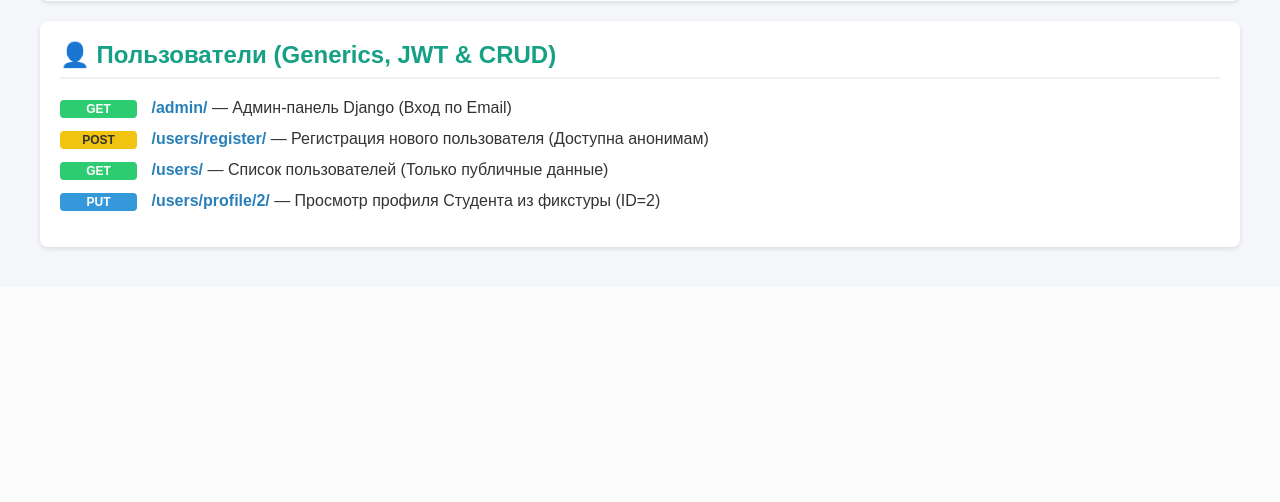
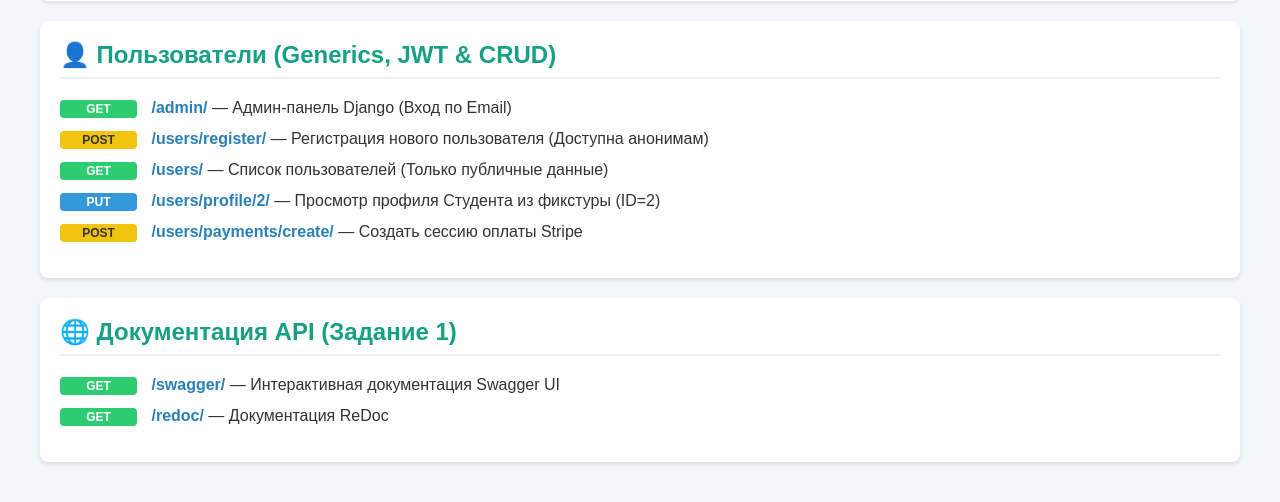
Before and after one commit to MajorDiana2003/drf_materials_project, a Django app: page / in a window 1280 px wide. Shown: the part 572-1074 px from the top of the page. Before the commit the page ends 823 px from the top, so only its background shows below. Run offline with Django 5.2, Linux system fonts and the light colour scheme.

Commit message:
Дз 32_2

```diff
--- a/config/settings.py
+++ b/config/settings.py
@@ -2,6 +2,7 @@ import os
 from pathlib import Path
 from dotenv import load_dotenv
 from datetime import timedelta
+import stripe
 
 # Build paths inside the project like this: BASE_DIR / 'subdir'.
 BASE_DIR = Path(__file__).resolve().parent.parent
@@ -13,7 +14,8 @@ load_dotenv(os.path.join(BASE_DIR, '.env'))
 
 # SECURITY WARNING: keep the secret key used in production secret!
 SECRET_KEY = os.getenv('SECRET_KEY', 'django-insecure-default-dev-key-for-local-testing-12345')
-
+STRIPE_SECRET_KEY = os.getenv('STRIPE_SECRET_KEY')
+stripe.api_key = STRIPE_SECRET_KEY
 # SECURITY WARNING: don't run with debug turned on in production!
 DEBUG = os.getenv('DEBUG') == 'True'
 
@@ -31,6 +33,7 @@ INSTALLED_APPS = [
     'django.contrib.staticfiles',
     'rest_framework',
     'django_filters',
+    'drf_yasg',
     'users',
     'materials',
 ]
--- a/config/urls.py
+++ b/config/urls.py
@@ -2,6 +2,20 @@ from django.contrib import admin
 from django.urls import path, include
 from django.views.generic import TemplateView
 from rest_framework_simplejwt.views import TokenObtainPairView, TokenRefreshView
+from rest_framework import permissions
+from drf_yasg.views import get_schema_view
+from drf_yasg import openapi
+
+# Настройка метаданных для Swagger
+schema_view = get_schema_view(
+   openapi.Info(
+      title="Онлайн Обучение API",
+      default_version='v1',
+      description="Документация для платформы онлайн-курсов и уроков",
+   ),
+   public=True,
+   permission_classes=(permissions.AllowAny,),  # Доступно всем без авторизации
+)
 
 urlpatterns = [
     path('', TemplateView.as_view(template_name='index.html'), name='index'),
@@ -13,4 +27,7 @@ urlpatterns = [
     # Задание 1: Эндпоинты для работы с JWT-токенами
     path('api/token/', TokenObtainPairView.as_view(), name='token_obtain_pair'),
     path('api/token/refresh/', TokenRefreshView.as_view(), name='token_refresh'),
+# Эндпоинты документации
+    path('swagger/', schema_view.with_ui('swagger', cache_timeout=0), name='schema-swagger-ui'),
+    path('redoc/', schema_view.with_ui('redoc', cache_timeout=0), name='schema-redoc'),
 ]
--- a/templates/index.html
+++ b/templates/index.html
@@ -53,8 +53,17 @@
             <li><span class="method post">POST</span> <a href="/users/register/" target="_blank">/users/register/</a> — Регистрация нового пользователя (Доступна анонимам)</li>
             <li><span class="method get">GET</span> <a href="/users/" target="_blank">/users/</a> — Список пользователей (Только публичные данные)</li>
             <li><span class="method put">PUT</span> <a href="/users/profile/2/" target="_blank">/users/profile/2/</a> — Просмотр профиля Студента из фикстуры (ID=2)</li>
+            <li><span class="method post">POST</span> <a href="/users/payments/create/" target="_blank">/users/payments/create/</a> — Создать сессию оплаты Stripe</li>
         </ul>
     </div>
 
 </body>
 </html>
+    <!-- Раздел Документации -->
+    <div class="section">
+        <h2>🌐 Документация API (Задание 1)</h2>
+        <ul>
+            <li><span class="method get">GET</span> <a href="/swagger/" target="_blank">/swagger/</a> — Интерактивная документация Swagger UI</li>
+            <li><span class="method get">GET</span> <a href="/redoc/" target="_blank">/redoc/</a> — Документация ReDoc</li>
+        </ul>
+    </div>
--- a/users/serializers.py
+++ b/users/serializers.py
@@ -5,6 +5,7 @@ class PaymentSerializer(serializers.ModelSerializer):
     class Meta:
         model = Payment
         fields = '__all__'
+        read_only_fields = ('user', 'session_id', 'payment_link')
 
 
 class UserSerializer(serializers.ModelSerializer):
--- a/users/urls.py
+++ b/users/urls.py
@@ -1,6 +1,9 @@
 from django.urls import path
 from users.apps import UsersConfig
-from users.views import UserCreateAPIView, UserListAPIView, UserProfileUpdateAPIView, PaymentListAPIView
+from users.views import (UserCreateAPIView, UserListAPIView,
+                         UserProfileUpdateAPIView, PaymentListAPIView,
+                         PaymentCreateAPIView, PaymentStatusAPIView
+                         )
 
 app_name = UsersConfig.name
 
@@ -9,4 +12,7 @@ urlpatterns = [
     path('', UserListAPIView.as_view(), name='user-list'),
     path('profile/<int:pk>/', UserProfileUpdateAPIView.as_view(), name='user-profile'), # вернули pk для поддержки просмотра других профилей по доп. заданию
     path('payments/', PaymentListAPIView.as_view(), name='payment-list'),
+    # Новые пути для Stripe оплаты
+    path('payments/create/', PaymentCreateAPIView.as_view(), name='payment-create'),
+    path('payments/status/<str:session_id>/', PaymentStatusAPIView.as_view(), name='payment-status'),
 ]
```
Also changed, not shown: requirements.txt (+14 -0 lines), users/models.py (+6 -4 lines), users/services.py (added, +33 -0 lines), users/views.py (+37 -0 lines), README.md, materials/migrations/0004_alter_course_options_alter_lesson_options.py (added), users/migrations/0004_alter_payment_options_payment_payment_link_and_more.py (added), 1 other file.
